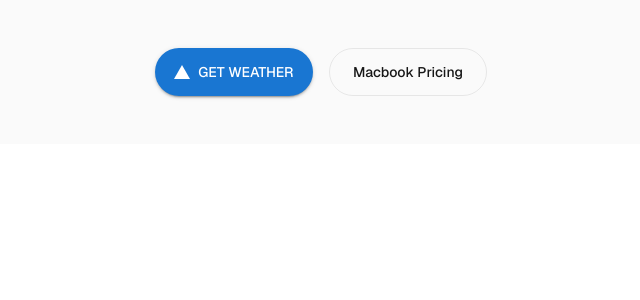
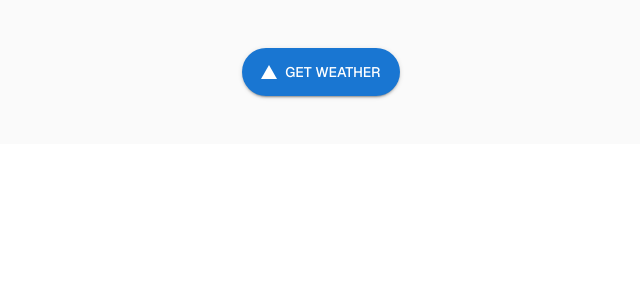
Before and after one commit to TrentM1997/agent-work, a Next.js app: page / in a window 1280 px wide. Shown: the top 300 px of the page, without its empty margins (319-959 px from the left). Built offline with nearby package versions, Linux system fonts and the light colour scheme; what @mui/material-nextjs would draw is missing.

Commit message:
next.js spinup boilerplate removed

```diff
--- a/app/page.tsx
+++ b/app/page.tsx
@@ -1,16 +1,12 @@
 "use client";
 import Image from "next/image";
 import { useGetWeather } from "@/lib/hooks/useGetWeather";
-import { useGetMacbookPrice } from "@/lib/hooks/useGetMacbookPrice";
 import Button from "@mui/material/Button";
 import Stack from "@mui/material/Stack";
 import { Message } from "@/components/weatherMarkdown";
 
 export default function Home() {
   const { getWeather, results } = useGetWeather();
-  const { pricing, getMacPricing } = useGetMacbookPrice();
-
-  console.log(pricing)
 
   return (
     <div className="flex flex-col flex-1 items-center justify-center bg-zinc-50 font-sans dark:bg-black">
@@ -35,14 +31,7 @@
             />
             Get Weather
           </Button>
-          <a
-          onClick={getMacPricing}
-            href="#"
-            className="flex text-sm h-12 w-full items-center justify-center rounded-full border border-solid border-black/8 px-5 transition-colors hover:border-transparent hover:bg-black/4 dark:border-white/[.145] dark:hover:bg-[#1a1a1a] md:w-39.5"
-            rel="noopener noreferrer"
-          >
-            Macbook Pricing
-          </a>
+
         </div>
       <main className="flex flex-1 w-full max-w-3xl flex-col items-center justify-start gap-12 px-16 bg-white dark:bg-black sm:items-start">
 
```
